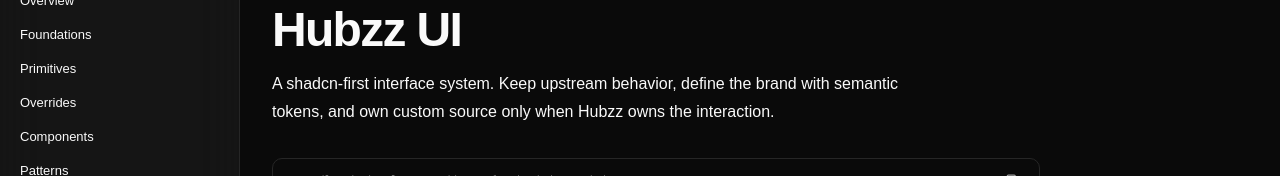
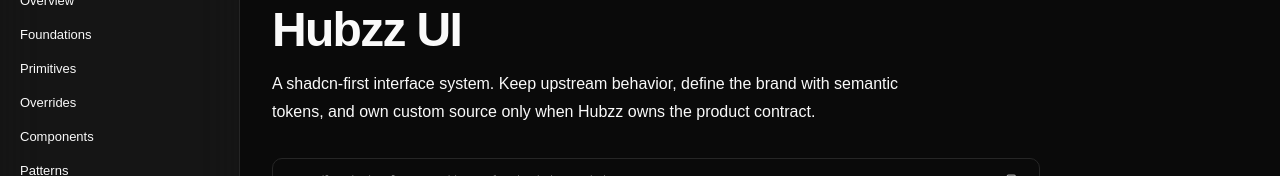
Before and after one commit to russfranky/hubzzcn, a React (Vite) app: page / in a window 1280 px wide. Shown: the part 162-338 px from the top of the page. Built offline with nearby package versions, Linux system fonts and the light colour scheme.

Commit message:
Align catalog ownership language

```diff
--- a/src/pages/Landing.tsx
+++ b/src/pages/Landing.tsx
@@ -68,7 +68,7 @@
     href: "#upstream",
     label: "Upstream primitives",
     group: "system",
-    description: "Commodity UI that stays with shadcn.",
+    description: "Ownership rules for checked-in shadcn/Radix primitives.",
   },
   ...COMPONENT_ENTRIES,
 ]
@@ -254,7 +254,7 @@
                 <p className="mt-4 max-w-2xl text-[15px] leading-7 text-secondary-foreground sm:text-base">
                   A shadcn-first interface system. Keep upstream behavior,
                   define the brand with semantic tokens, and own custom source
-                  only when Hubzz owns the interaction.
+                  only when Hubzz owns the product contract.
                 </p>
               </div>
 
```
